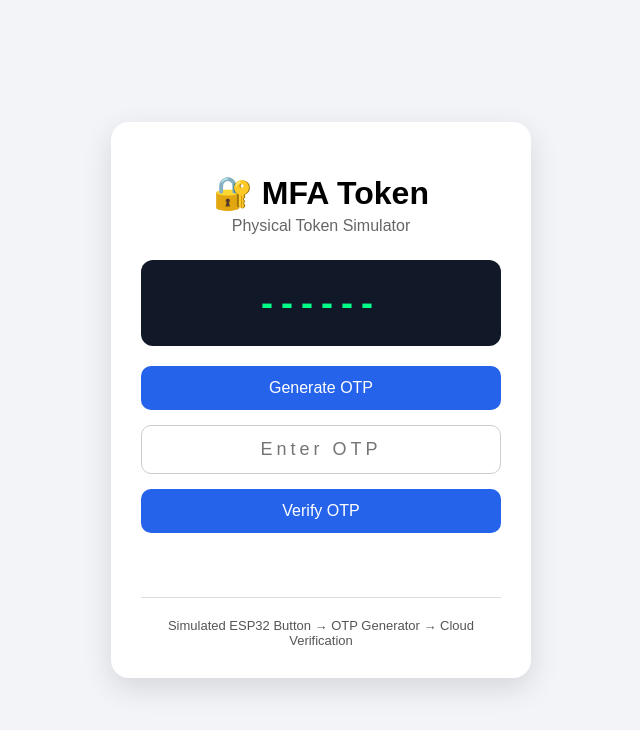
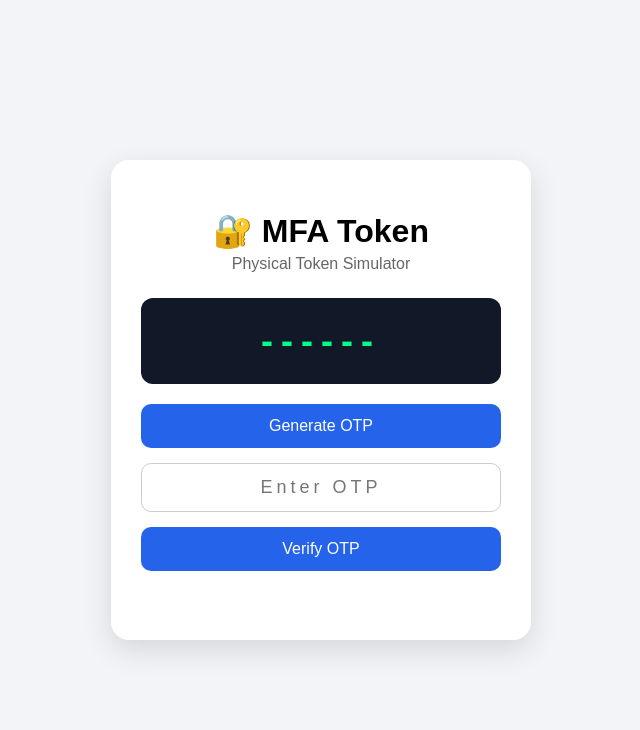
Before and after one commit to Pradyunreddyy/MFA_Physical_Token_Simulator, a Flask app: page / in a window 1280 px wide. Shown: the top 730 px of the page, without its empty margins (319-959 px from the left). Run offline with Flask 3, Linux system fonts and the light colour scheme.

Commit message:
Remove architecture section
Removed architecture description from the index page.

```diff
--- a/templates/index.html
+++ b/templates/index.html
@@ -123,10 +123,6 @@
 
     <div id="message"></div>
 
-    <div class="architecture">
-        Simulated ESP32 Button → OTP Generator → Cloud Verification
-    </div>
-
 </div>
 
 <script>
```
